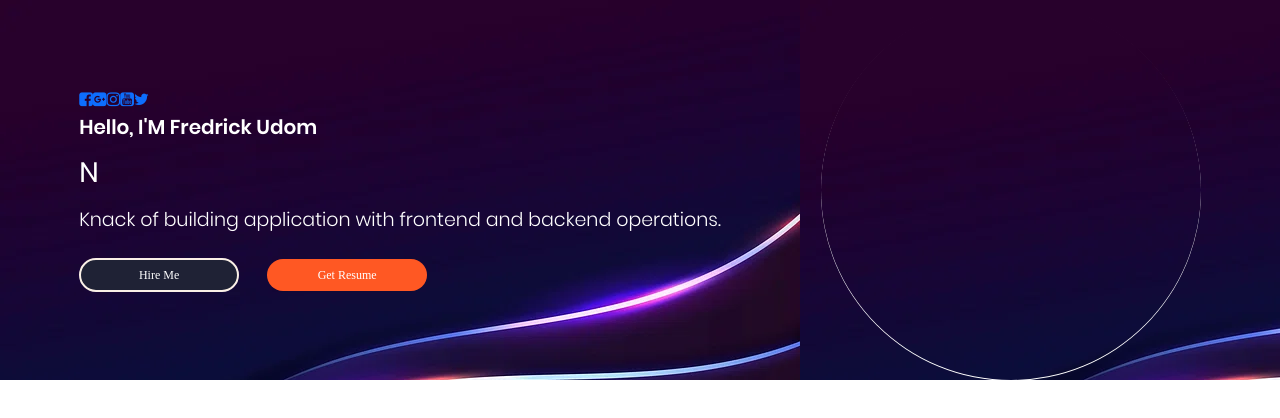
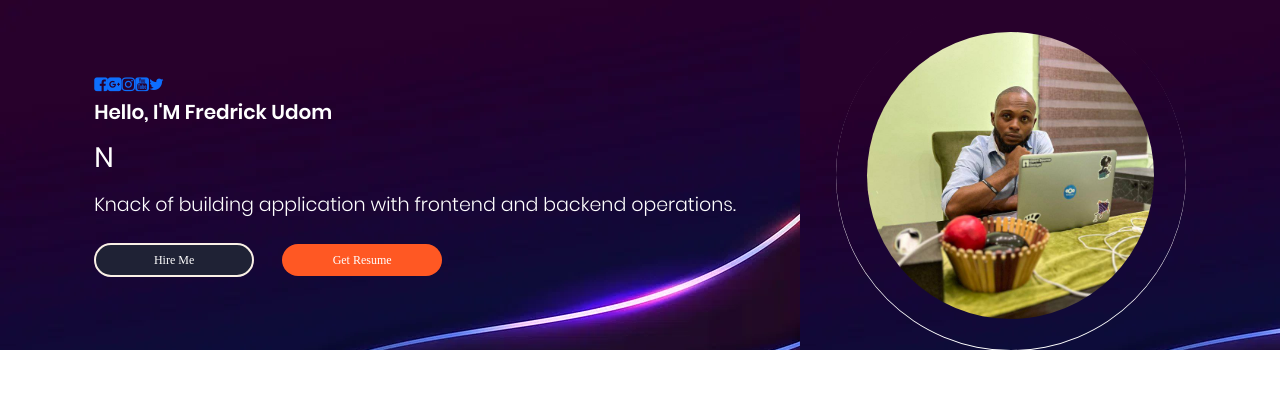
Before and after one commit to FredrickUdom/react-portfolio, a React (Vite) app: page / in a window 1280 px wide. Shown: the top 418 px of the page. Built offline with nearby package versions, Linux system fonts and the light colour scheme.

Commit message:
styling background picture

```diff
--- a/src/PortfolioContainer/Home/Profile.css
+++ b/src/PortfolioContainer/Home/Profile.css
@@ -52,7 +52,16 @@
     justify-content: center;
     box-shadow: 0 1px 0px 0px  var(--white);
     border-radius: 50%;
-    height: 380px;
-    width: 380px;
+    height: 350px;
+    width: 350px;
     margin: 0 0px 0 100px;
 }
+.profile-picture-background{
+    height: 82%;
+    width: 82%;
+    background: url('../../assets/Home/pix1.jpg');
+    background-size: cover;
+    border-radius: 50%;
+    background-repeat: no-repeat;
+    background-position: center;
+}
```
